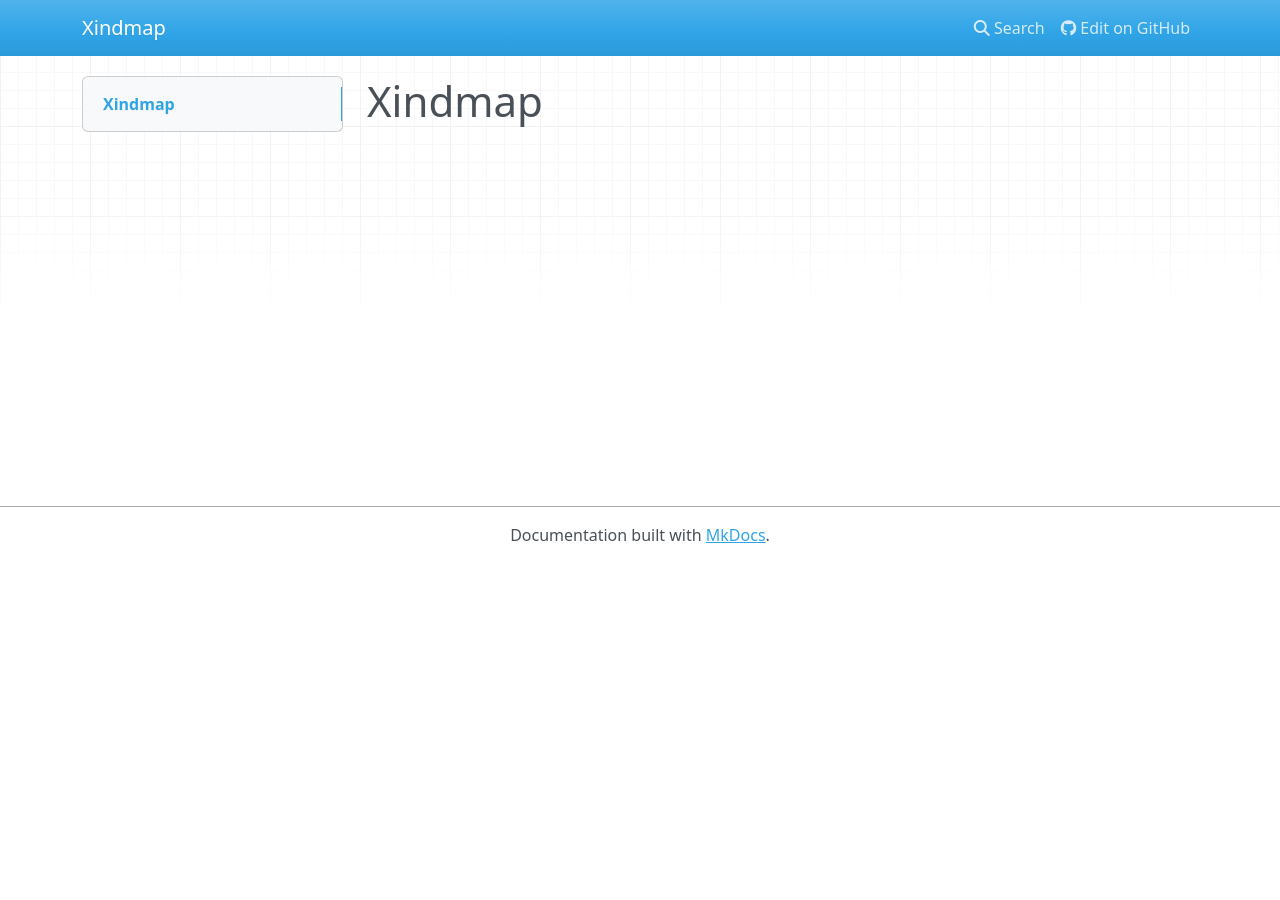
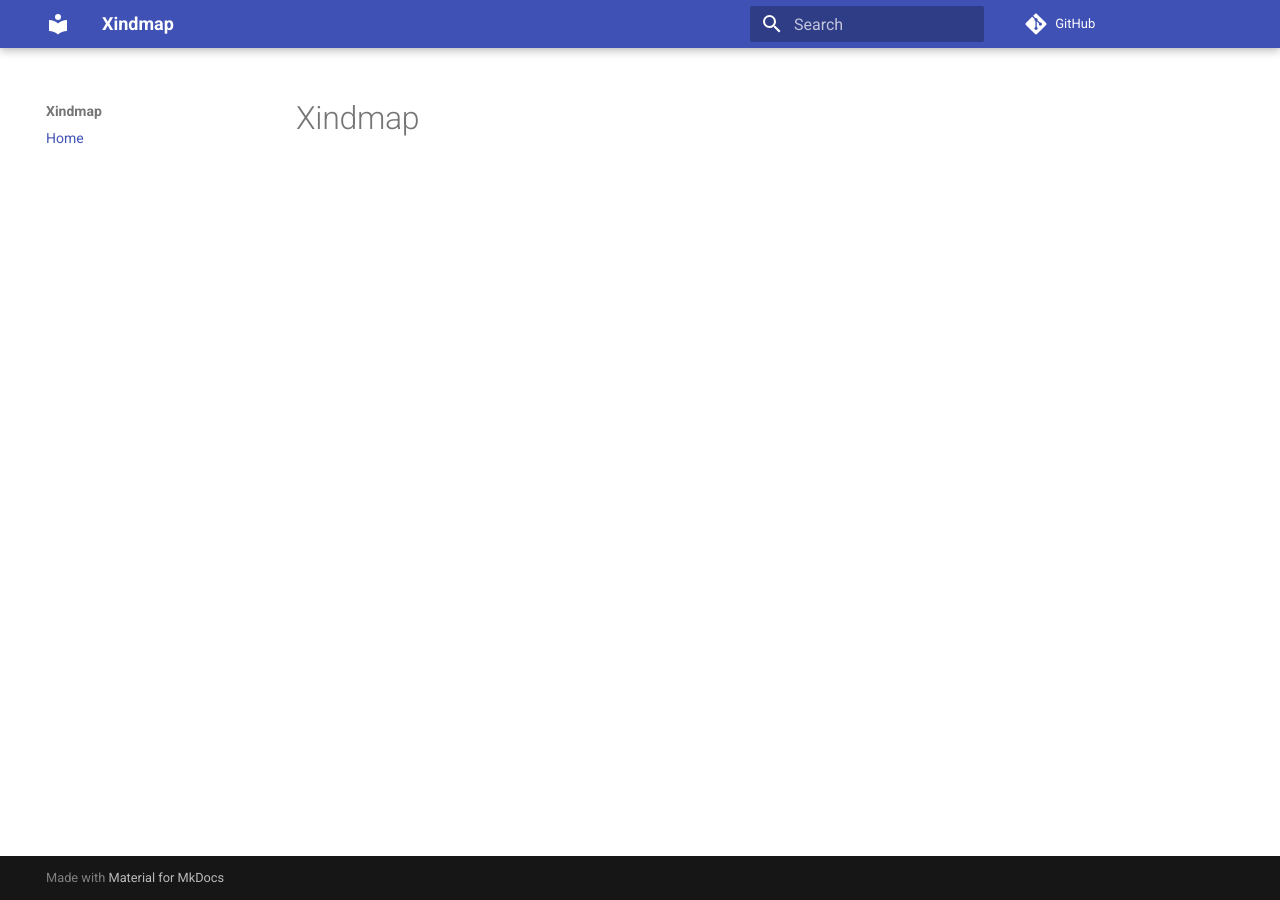
Before and after one commit to XanX3601/xindmap, an MkDocs documentation site: the page built from docs/index.md, in a window 1280 px wide. Built offline with MkDocs 1.6.1 and Material for MkDocs 9.7.7, drawn with Linux system fonts in a browser that asks for light colours; nearby versions of some CDN libraries; comment, search, counter and statistics services are not loaded.

Commit message:
added mkdocs-material for a nicer theme

```diff
--- a/mkdocs.yml
+++ b/mkdocs.yml
@@ -4,8 +4,7 @@
 repo_url: https://github.com/XanX3601/xindmap
 
 theme:
-  name: mkdocs
-
+  name: material
 
 nav:
   - Home: "index.md"
--- a/requirements_dev.txt
+++ b/requirements_dev.txt
@@ -1,2 +1,3 @@
 mkdocs==1.4.2
+mkdocs-material==9.1.3
 mkdocstrings==0.20.0
--- a/setup.py
+++ b/setup.py
@@ -18,6 +18,7 @@
     extras_require={
         "dev": [
             "mkdocs==1.4.2",
+            "mkdocs-material==9.1.3",
             "mkdocstrings==0.20.0",
         ]
     }
```
